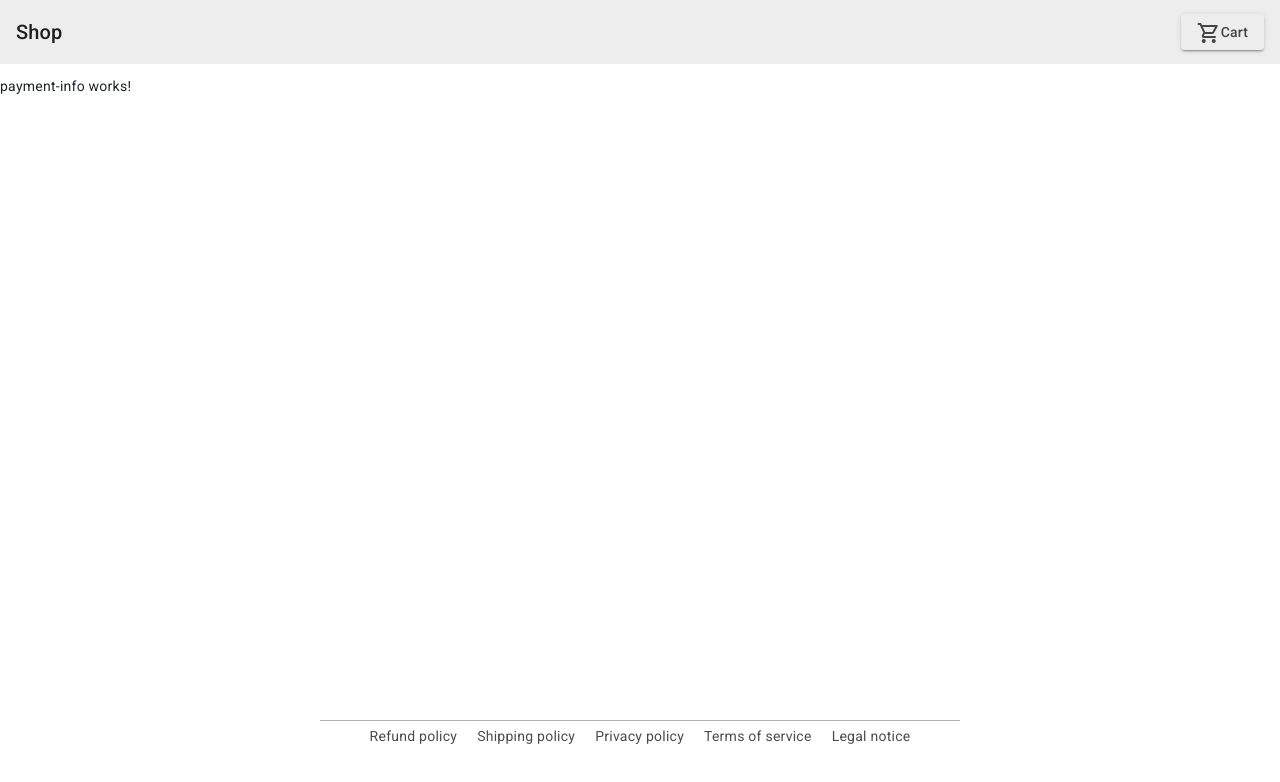
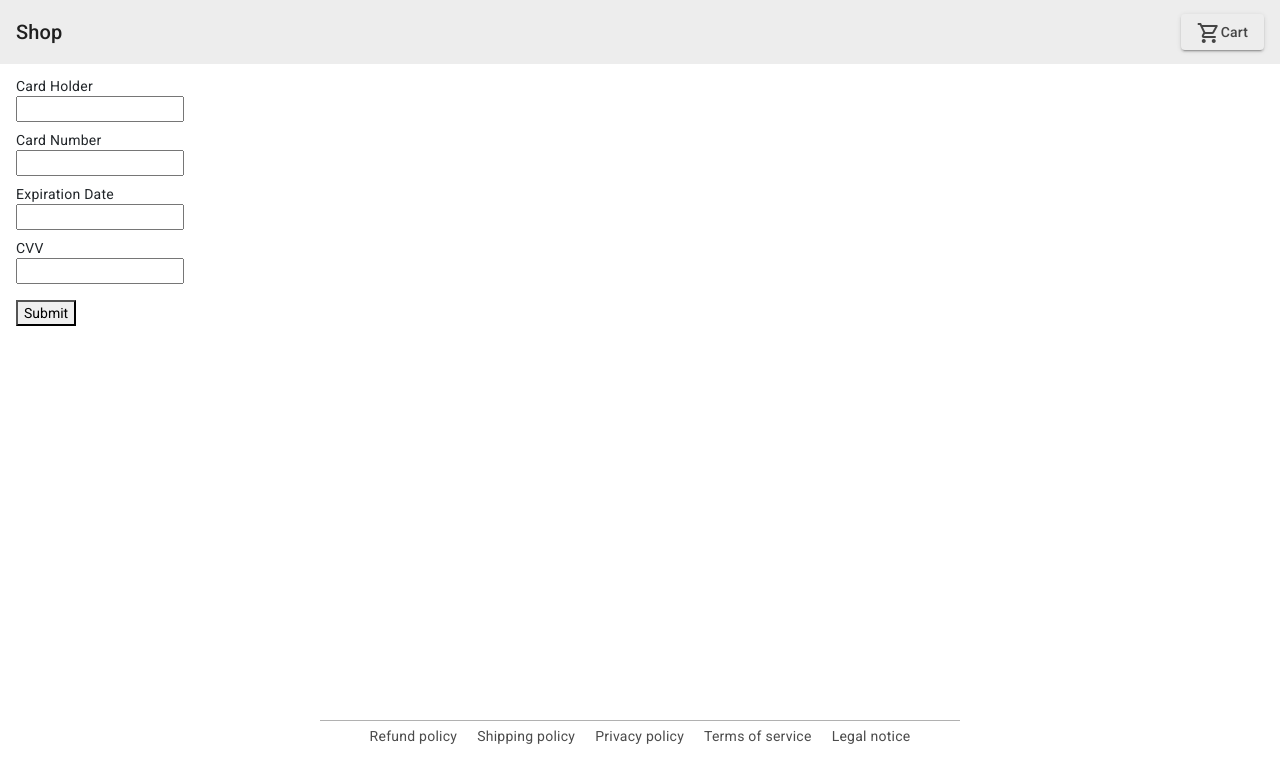
Before and after one commit to zaidbadiger/enterprise-application, an Angular app: page /payment-info in a window 1280 px wide. Shown: the top 782 px of the page. Built offline with nearby package versions, Linux system fonts and the light colour scheme.

Commit message:
Payment-info page working

```diff
--- a/src/app/app.module.ts
+++ b/src/app/app.module.ts
@@ -27,6 +27,7 @@ import {ShippingComponent} from './shipping/shipping.component';
     MaterialModule,
     FlexLayoutModule,
     FormsModule,
+    ReactiveFormsModule,
     RouterModule.forRoot([
       {path: 'payment-info', component: PaymentInfoComponent},
     ]),
--- a/src/app/payment-info/payment-info.component.css
+++ b/src/app/payment-info/payment-info.component.css
@@ -0,0 +1,12 @@
+input, button {
+    margin-left: 16px;
+    margin-bottom: 8px;
+}
+
+label {
+    margin-left: 16px;
+}
+
+button {
+    margin-top: 8px;
+}
--- a/src/app/payment-info/payment-info.component.html
+++ b/src/app/payment-info/payment-info.component.html
@@ -1 +1,37 @@
-<p>payment-info works!</p>
+<form [formGroup]="checkoutForm" (ngSubmit)="onSubmit()">
+
+    <div>
+        <label for="cardHolder">
+          Card Holder
+        </label>
+        <br>
+        <input id="cardHolder" type="text" formControlName="cardHolder">
+      </div>
+
+      <div>
+        <label for="cardNumber">
+          Card Number
+        </label>
+        <br>
+        <input id="cardNumber" type="text" formControlName="cardNumber">
+      </div>
+
+      <div>
+        <label for="expirationDate">
+          Expiration Date
+        </label>
+        <br>
+        <input id="expirationDate" type="text" formControlName="expirationDate">
+      </div>
+
+      <div>
+        <label for="cvv">
+          CVV
+        </label>
+        <br>
+        <input id="cvv" type="text" formControlName="cvv">
+      </div>
+
+    <button type="submit">Submit</button>
+
+</form>
--- a/src/app/payment-info/payment-info.component.ts
+++ b/src/app/payment-info/payment-info.component.ts
@@ -1,4 +1,9 @@
 import { Component, OnInit } from '@angular/core';
+import { FormBuilder } from '@angular/forms';
+import { FormsModule, ReactiveFormsModule } from '@angular/forms';
+import { FormGroup, FormControl } from '@angular/forms';
+import { PaymentInfo } from '../data/models/payment-info';
+import { PaymentInfoService } from '../services/payment-info.service';
 
 @Component({
   selector: 'app-payment-info',
@@ -7,9 +12,25 @@ import { Component, OnInit } from '@angular/core';
 })
 export class PaymentInfoComponent implements OnInit {
 
-  constructor() { }
+  paymentInfo = this.paymentInfoService.getInfo();
+
+  checkoutForm = new FormGroup({
+    cardHolder: new FormControl(''),
+    cardNumber: new FormControl(''),
+    expirationDate: new FormControl(''),
+    cvv: new FormControl('')
+  })
+
+  constructor(
+    private formBuilder: FormBuilder,
+    private paymentInfoService: PaymentInfoService
+  ) { }
 
   ngOnInit(): void {
   }
 
+  onSubmit(): void {
+    console.log(this.checkoutForm.value);
+  }
+
 }
--- /dev/null
+++ b/src/app/services/payment-info.service.ts
@@ -0,0 +1,15 @@
+import { Injectable } from '@angular/core';
+import { PaymentInfo } from '../data/models/payment-info'
+
+@Injectable({
+  providedIn: 'root'
+})
+export class PaymentInfoService {
+  info: PaymentInfo[] = [];
+
+  constructor() { }
+
+  getInfo() {
+    return this.info;
+  }
+}
```
Also changed, not shown: src/app/data/models/payment-info.ts (+4 -7 lines), 1 other file (tests, documents, lock files or other folders).
